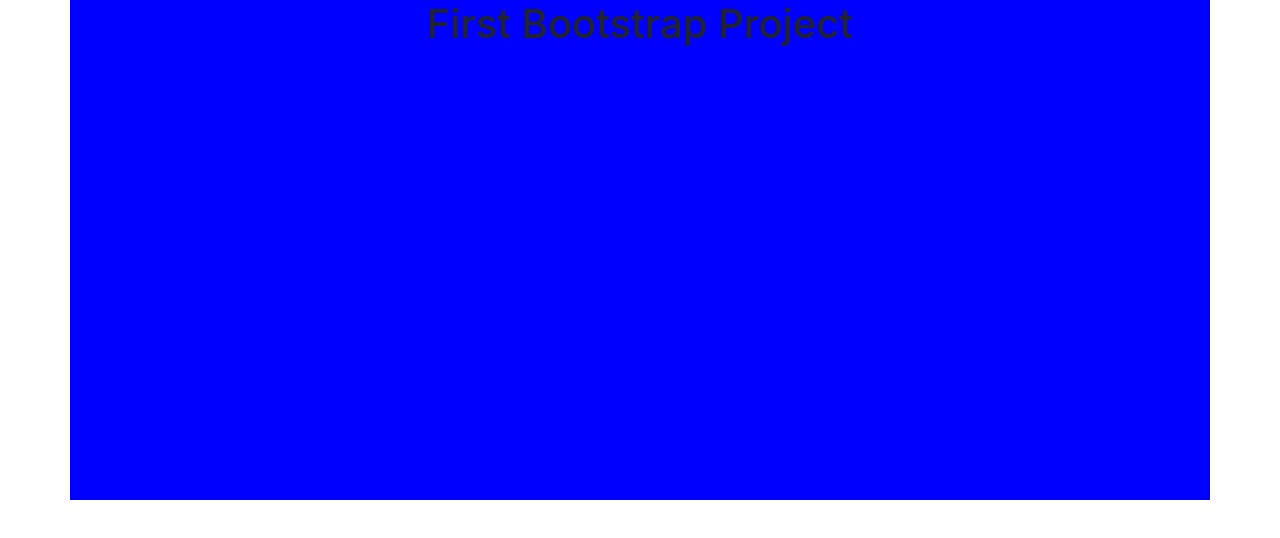
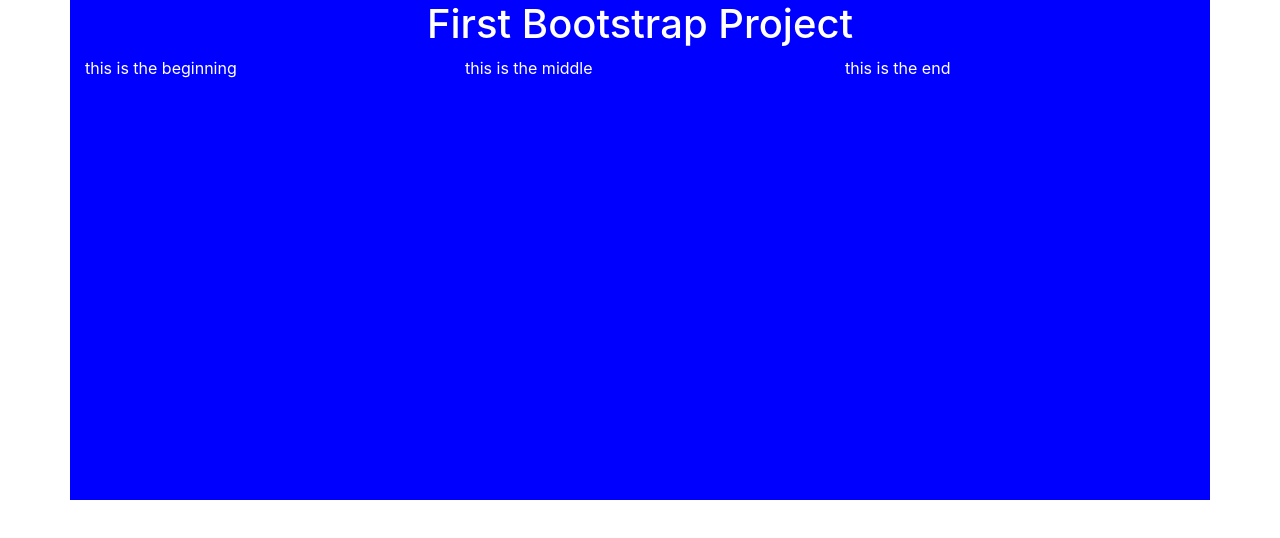
Before and after one commit to L3p1989/Bootstrap-4-Drills-Refresh, a plain HTML site: page index.html in a window 1280 px wide. Drawn offline with nearby package versions, Linux system fonts and the light colour scheme.

Commit message:
commented html, created new .row justify-content-start, created 3 div.col-4 to have them all in line with equal space, styled text to white to save my eyes

```diff
--- a/index.html
+++ b/index.html
@@ -14,10 +14,21 @@
     <link rel="stylesheet" href="styles.css" />
   </head>
   <body>
+    <!--Container Start-->
     <div class="container">
+      <!--Row Start-->
       <div class="row justify-content-center">
         <h1>First Bootstrap Project</h1>
       </div>
+      <!--Row End-->
+      <!--Row Start-->
+      <div class="row justify-content-start">
+        <div class="col-4">this is the beginning</div>
+        <div class="col-4">this is the middle</div>
+        <div class="col-4">this is the end</div>
+      </div>
+      <!--Row End-->
     </div>
+    <!--Container end-->
   </body>
 </html>
--- a/styles.css
+++ b/styles.css
@@ -1,3 +1,6 @@
+body {
+  color: white;
+}
 .container {
   background-color: blue;
   height: 500px;
```
